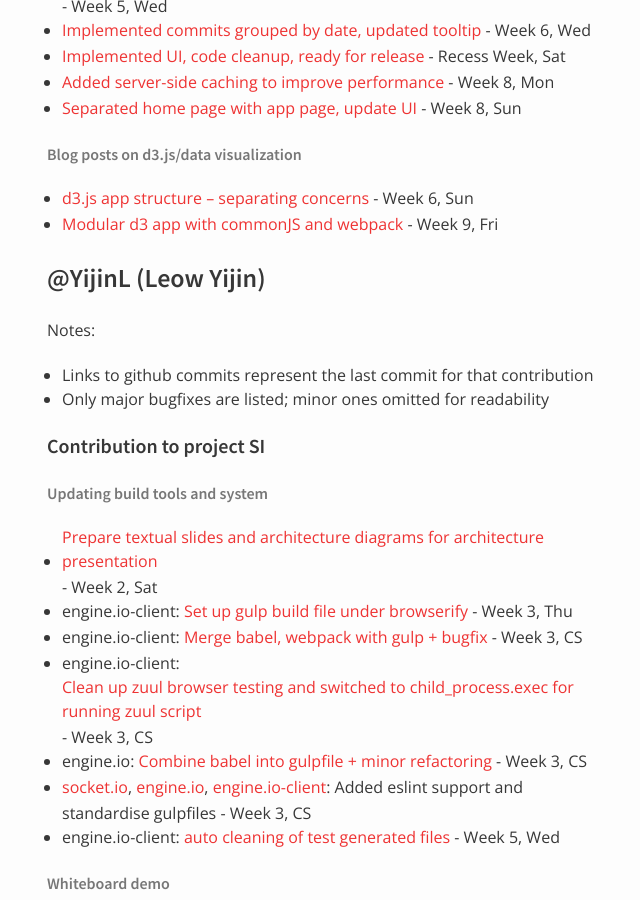
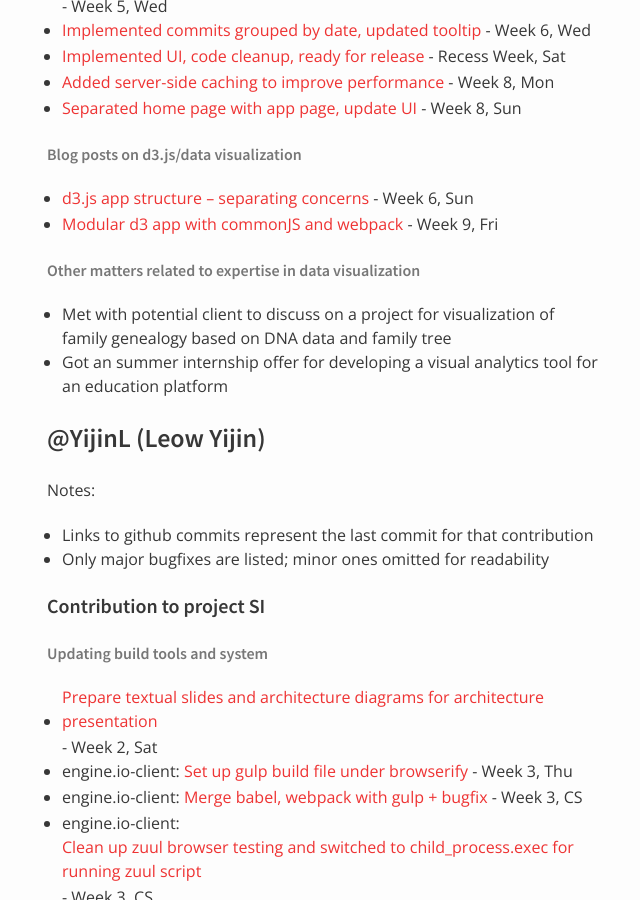
Before and after one commit to nus-oss/cs3281-AY1516S2-website, a Jekyll site: the page built from teams/socketio.md, in a window 1280 px wide and 900 px high, scrolled down 4996 px. Shown: the whole window, without its empty margins (323-963 px from the left). Built offline with Jekyll 4.4.1, drawn with Linux system fonts in a browser that asks for light colours.

Commit message:
added other related matters to visualization

```diff
--- a/teams/socketio.md
+++ b/teams/socketio.md
@@ -167,6 +167,10 @@ permalink: /teams/socketio/
 ###### Blog posts on d3.js/data visualization
 * [d3.js app structure – separating concerns](http://paradite.com/2016/02/21/d3-js-app-structure-separating-concerns/) - Week 6, Sun
 * [Modular d3 app with commonJS and webpack](http://paradite.com/2016/03/18/modular-d3-app-commonjs-webpack/) - Week 9, Fri
+
+###### Other matters related to expertise in data visualization
+* Met with potential client to discuss on a project for visualization of family genealogy based on DNA data and family tree
+* Got an summer internship offer for developing a visual analytics tool for an education platform
 
 ### @YijinL (Leow Yijin)
 Notes:
```
